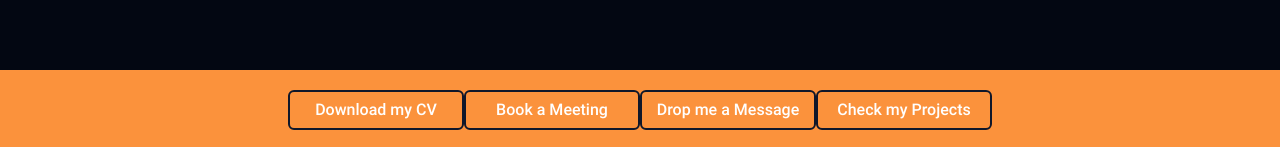
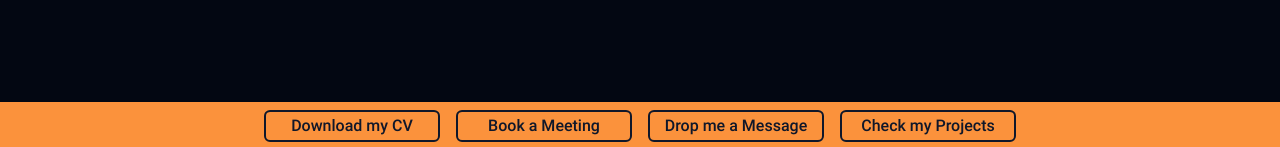
Before and after one commit to RamProg/ramiro-uk, a Next.js app: page / in a window 1280 px wide. Shown: the part 650-797 px from the top of the page. Built offline with nearby package versions, Linux system fonts and the light colour scheme.

Commit message:
move Nav component; add desktop styles

```diff
--- a/src/components/Main/Landing/Landing.tsx
+++ b/src/components/Main/Landing/Landing.tsx
@@ -18,7 +18,7 @@ const Landing = () => {
 
   return (
     <main
-      className={'flex justify-center sm:items-center h-minimalScreen bg-gray-950'}>
+      className={'flex justify-center sm:items-center h-minimalScreen sm:h-screen bg-gray-950'}>
       <div className='flex flex-col sm:flex-row items-center sm:items-stretch mt-10 sm:mt-0 h-64 sm:h-80 sm:w-[40rem]'>
         <Image
           className='rounded-full shadow-[15px_15px_60px_-15px_rgba(255,87,51,0.5)] bg-gradient-to-br from-pink-500 from-1% via-orange-400 via-40% to-yellow-300 to-90% sm:w-1/2 border-8 border-red-500'
--- a/src/components/Main/Landing/Nav/Nav.tsx
+++ b/src/components/Main/Landing/Nav.tsx
@@ -30,17 +30,21 @@ const Nav = () => {
   return (
     <nav
       id='nav'
-      className='flex justify-center p-10 bg-orange-700 h-dynamicScreen sm:absolute sm:bottom-0 sm:left-0 sm:h-12 sm:w-screen sm:bg-orange-400'>
-      <ul className='flex flex-col items-center justify-evenly sm:flex-row'>
+      className='flex justify-center p-10 bg-orange-700 h-dynamicScreen sm:absolute sm:bottom-0 sm:left-0 sm:h-12 sm:p-0 sm:w-screen sm:bg-orange-400 sm:items-center'>
+      <ul className='flex flex-col items-center justify-evenly sm:flex-row sm:justify-between'>
         {links.map((link, i) => {
           return (
-            <li
-              className='flex items-center justify-center w-48 p-2 border-2 rounded-md h-14 sm:h-10 sm:w-44 sm:border-slate-900 sm:border-2 sm:text-white'
+            <Link
+              target='_blank'
+              href={link.url}
+              className='text-white'
               key={link.text}>
-              <Link target='_blank' href={link.url} className='text-white'>
+              <li
+                className=
+                  'flex items-center justify-center w-48 p-2 border-2 rounded-md h-14 sm:h-8 sm:w-44 sm:border-slate-900 sm:border-2 sm:text-slate-900 sm:ml-2 sm:mr-2 sm:hover:bg-yellow-500' >
                 {link.text}
-              </Link>
-            </li>
+              </li>
+            </Link>
           );
         })}
       </ul>
--- a/src/components/Main/Main.tsx
+++ b/src/components/Main/Main.tsx
@@ -2,7 +2,7 @@
 
 import FloatingScroll from '@/components/Main/Landing/FloatingScroll';
 import Landing from '@/components/Main/Landing/Landing';
-import Nav from '@/components/Main/Landing/Nav/Nav';
+import Nav from '@/components/Main/Landing/Nav';
 import useScroll from '@/hooks/useScroll';
 import { useEffect, useState } from 'react';
 
```
